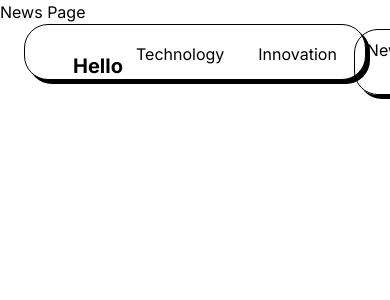
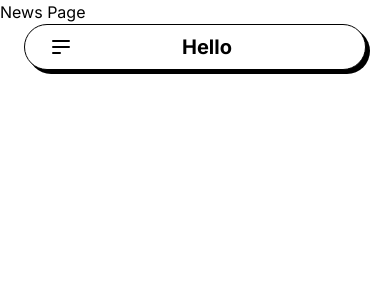
Before and after one commit to Nilesh-Meena/Blog, a Next.js app: page /News in a window 390 px wide. Shown: the top 300 px of the page. Built offline with nearby package versions, Linux system fonts and the light colour scheme.

Commit message:
Responsive Navbar

```diff
--- a/components/Navbar.tsx
+++ b/components/Navbar.tsx
@@ -1,32 +1,63 @@
 "use client";
 
 import Link from "next/link";
-import { usePathname } from "next/navigation";
+import { usePathname, useRouter } from "next/navigation";
 import React, { useEffect, useState } from "react";
 import Image from "next/image";
+import clsx from "clsx";
 
-import { NavLinksProps } from "@/interfaces/interfaces";
+import { NavLinksProps, NavMobileLinksProps } from "@/interfaces/interfaces";
 import { searchIcon } from "@/public/Icons";
-import Button from "./Button";
 
-const NavLinks = ({ href, children }: NavLinksProps) => {
+const MobileLink = ({
+  href,
+  children,
+  className,
+  toggle,
+}: NavMobileLinksProps) => {
+  const pathName = usePathname();
+  const router = useRouter();
+
+  const handleClick = () => {
+    toggle();
+
+    router.push(href);
+  };
+  return (
+    <button
+      className={`${className} relative group text-light dark:text-dark my-2`}
+      onClick={handleClick}
+    >
+      <a href={href}>{children}</a>
+
+      <span
+        className={`h-[1px] inline-block   bg-light absolute left-0 -bottom-0.5 group-hover:w-full transition-[width] ease duration-300
+        ${pathName === href ? "w-full" : "w-0"} dark:bg-dark
+        `}
+      >
+        &nbsp;
+      </span>
+    </button>
+  );
+};
+
+const NavLinks = ({ href, children, className }: NavLinksProps) => {
   const pathname: string = usePathname();
   const isActive = pathname === href;
 
-  return (
-    <Link
-      href={href}
-      className={
-        isActive
-          ? `  text-ellipsis px-3 py-2 border border-solid border-black rounded-3xl shadow-[0.25rem_0.25rem_rgba(0,0,0)]
-          translate-x-[-0.25rem] translate-y-[-0.25rem]`
-          : `inline-block align-middle text-ellipsis  border border-solid
+  const defaultClasses = ` inline-block align-middle text-ellipsis  border border-solid
   transition-[0.2s] px-3 py-2  relative
   border-transparent hover:border hover:border-solid hover:border-black rounded-3xl
   hover:shadow-[0.25rem_0.25rem_rgba(0,0,0)] hover:translate-x-[-0.25rem]
-      hover:translate-y-[-0.25rem] active:translate-x-0 active:shadow-none `
-      }
-    >
+  hover:translate-y-[-0.25rem] active:translate-x-0 active:shadow-none `;
+
+  const activeClasses = `text-ellipsis px-3 py-2 border border-solid border-black rounded-3xl shadow-[0.25rem_0.25rem_rgba(0,0,0)]`;
+  const linkClasses = clsx(
+    isActive ? activeClasses : defaultClasses,
+    className
+  );
+  return (
+    <Link href={href} className={linkClasses}>
       {children}
     </Link>
   );
@@ -34,8 +65,15 @@ const NavLinks = ({ href, children }: NavLinksProps) => {
 
 const Navbar = () => {
   const [isScrolled, setIsScrolled] = useState(false);
+  const [isOpen, setIsOpen] = useState(false);
 
   useEffect(() => {
+    const checkScreenSize = () => {
+      const isLargeScreen = window.matchMedia("(min-width: 1024px)").matches;
+      if (isLargeScreen) {
+        setIsOpen(false);
+      }
+    };
     const handleScroll = () => {
       const scrollY = window.scrollY;
       if (scrollY > 10) {
@@ -45,26 +83,70 @@ const Navbar = () => {
       }
     };
 
+    // Check screen size on mount and whenever the window size changes
+    checkScreenSize();
+    window.addEventListener("resize", checkScreenSize);
+
     window.addEventListener("scroll", handleScroll);
 
     return () => {
       window.removeEventListener("scroll", handleScroll);
+      window.removeEventListener("resize", checkScreenSize);
     };
   }, []);
 
+  const handleClick = () => {
+    setIsOpen(!isOpen);
+  };
+
   return (
     <main className="mx-4">
-      <div className="mx-4 w-auto h-14 border border-solid rounded-3xl border-black box-border shadow-[0.25rem_0.25rem_rgba(0,0,0)] fixed top-6 left-2 right-2 bg-white z-50">
-        <div className="px-10">
+      <div className="mx-4 w-auto  md:h-[64px] border border-solid rounded-3xl border-black box-border shadow-[0.25rem_0.25rem_rgba(0,0,0)] fixed top-6 left-2 right-2 bg-white z-50">
+        <div className="px-4 md:px-10 md:py-1">
           <div className="flex h-full w-full justify-between items-center p-2 mx-auto">
+            {/* hamburger Meny */}
+            <div className="flex h-full lg:hidden">
+              <button
+                className="outline-none mobile-menu-button"
+                onClick={handleClick}
+              >
+                <svg
+                  className="w-6 h-6 text-black transition-colors duration-200 hover:text-emerald-500"
+                  fill="none"
+                  stroke="currentColor"
+                  viewBox="0 0 24 24"
+                  xmlns="http://www.w3.org/2000/svg"
+                  transform="scale(-1, 1)"
+                >
+                  <path
+                    strokeLinecap="round"
+                    strokeLinejoin="round"
+                    strokeWidth="2"
+                    d="M4 6h16M4 12h16m-7 6h7"
+                  ></path>
+                </svg>
+              </button>
+            </div>
             {/* Logo */}
-            <div className="h-full space-x-2 flex items-center w-20%">
+            {!isOpen ? (
+              <div className="h-full space-x-2 flex items-center justify-center w-100%">
                 <div className="text-xl font-bold">Hello</div>
               </div>
-
+            ) : (
+              <div className="h-full flex justify-between items-center w-full">
+                <div className="text-xl font-bold ml-8">Hello</div>
+                <button
+                  onClick={handleClick}
+                  className="relative right-0 w-6 h-6"
+                >
+                  <span className="absolute top-1/2 left-1/2 transform -translate-x-1/2 -translate-y-1/2 w-8 h-0.5 block bg-black rotate-45"></span>
+                  <span className="absolute top-1/2 left-1/2 transform -translate-x-1/2 -translate-y-1/2 w-8 h-0.5 block bg-black -rotate-45"></span>
+                </button>
+              </div>
+            )}
             {/* Nav Items */}
 
-            <div className="flex space-x-2 h-full relative w-70%">
+            <div className="hidden lg:flex space-x-2 h-full relative w-70%">
               <NavLinks href="/Technology">Technology</NavLinks>
               {/* <NavLinks href="/Technology">Tutorials</NavLinks> */}
               <NavLinks href="/Innovation">Innovation</NavLinks>
@@ -73,17 +155,18 @@ const Navbar = () => {
             </div>
 
             {/* Search and Subscribe */}
+            {!isOpen && (
               <div className="flex space-x-1 relative w-10%">
                 <Image
                   src={searchIcon}
                   alt="Search"
                   width={24}
                   height={1}
-                className="cursor-pointer mr-4"
+                  className="cursor-pointer mr-4 hidden sm:block"
                 />
                 <Link
                   href="/Subscribe"
-                className={`transition-[0.2s] px-4 py-2 rounded ${
+                  className={`hidden sm:block transition-[0.2s] px-4 py-2 rounded ${
                     isScrolled
                       ? "bg-emerald-500 text-white"
                       : "bg-white text-black"
@@ -92,8 +175,25 @@ const Navbar = () => {
                   Subscribe
                 </Link>
               </div>
+            )}
           </div>
         </div>
+        {/* Mobile Menu */}
+        {isOpen && (
+          <div
+            className="min-w-[70vw] flex flex-col z-30 justify-between items-center fixed
+            top-1/2 left-1/2 -translate-x-1/2 -translate-y-1/2 bg-neutral-900 dark:bg-light/75 rounded-lg backdrop-blur-md py-32"
+          >
+            <nav className="flex items-center flex-col justify-center">
+              <MobileLink
+                href="/"
+                children="Home"
+                className=""
+                toggle={handleClick}
+              />
+            </nav>
+          </div>
+        )}
       </div>
     </main>
   );
```
Also changed, not shown: interfaces/interfaces.ts (+9 -0 lines). Lines whose indentation alone changed are shown as unchanged.
